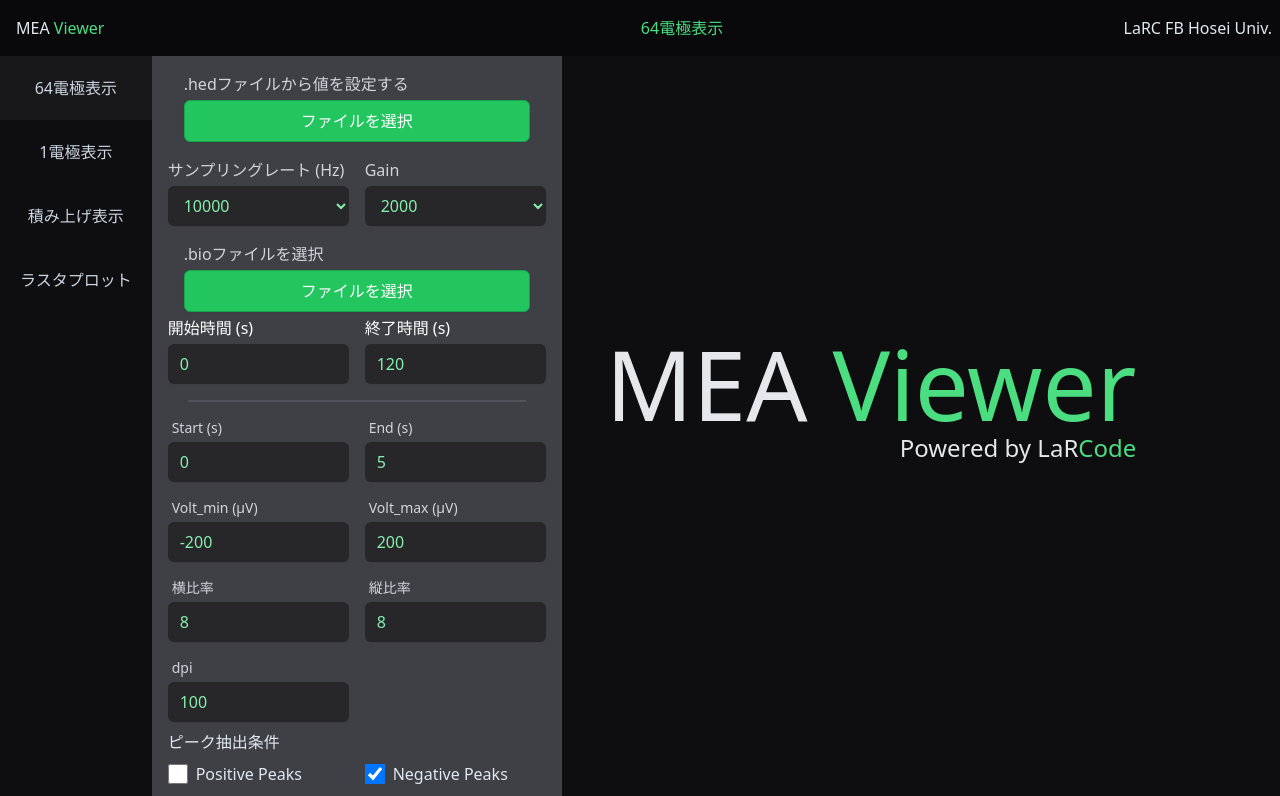
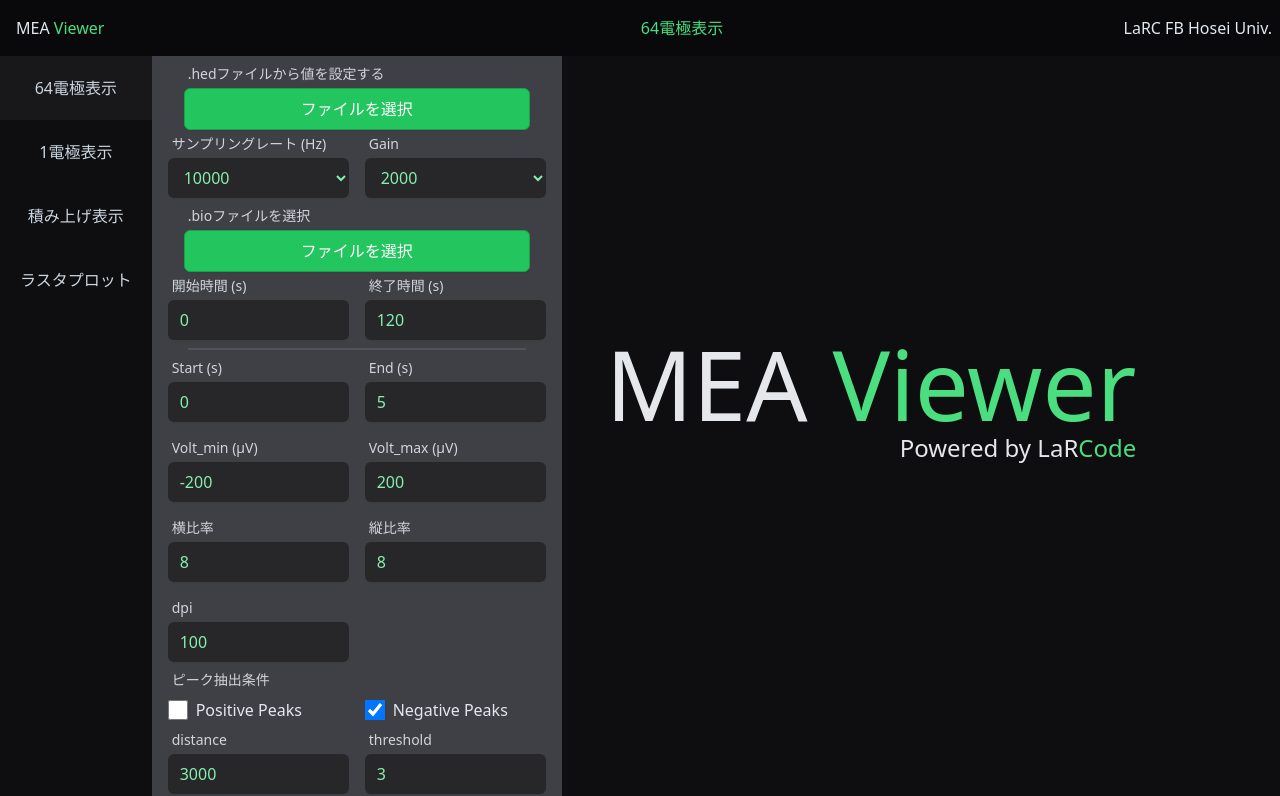
Before and after one commit to kkito0726/mea-viewer, a React (Vite) app in the folder client/: page /showAll in a window 1280 px wide. Shown: the top 796 px of the page. Built offline with nearby package versions, Linux system fonts and the light colour scheme.

Commit message:
CCSを修正

```diff
--- a/client/src/components/Processing.tsx
+++ b/client/src/components/Processing.tsx
@@ -3,8 +3,10 @@ type ProcessingProps = {
 };
 export const Processing: React.FC<ProcessingProps> = ({ message }) => {
   return (
-    <div className="flex justify-center rounded-lg fixed top-1/2 left-1/2 transform -translate-y-1/2 -translate-x-1/2 text-7xl bg-zinc-900 z-50">
-      <p className="text-slate-200 p-2">{message}</p>
+    <div className="fixed top-0 w-screen h-screen  bg-gray-500 opacity-60 z-10">
+      <div className="flex justify-center rounded-lg fixed top-1/2 left-1/2 transform -translate-y-1/2 -translate-x-1/2 text-7xl z-50">
+        <p className="text-slate-200 p-2">{message}</p>
+      </div>
     </div>
   );
 };
--- a/client/src/components/body/form/PeakForm.tsx
+++ b/client/src/components/body/form/PeakForm.tsx
@@ -15,7 +15,7 @@ export const PeakForm: React.FC<PeakFormProps> = ({
   const peakFormData = getPeakFormData(peakFormValue);
   return (
     <div className="text-slate-200">
-      <div className="py-2">
+      <div className="py-2 block text-sm font-medium text-gray-300 px-1">
         <span>ピーク抽出条件</span>
       </div>
 
--- a/client/src/components/body/readMeaFile/BioInput.tsx
+++ b/client/src/components/body/readMeaFile/BioInput.tsx
@@ -27,9 +27,9 @@ export const BioInput: React.FC<BioInputProps> = ({
     }
   };
   return (
-    <div className="p-4 text-white">
+    <div className="px-4 py-2 text-white">
       <div className="flex flex-col px-4 pb-1">
-        <span className="block font-medium text-gray-300 rounded-sm">
+        <span className="block font-medium text-gray-300 rounded-sm text-sm px-1">
           .bioファイルを選択
         </span>
         <button
@@ -49,7 +49,12 @@ export const BioInput: React.FC<BioInputProps> = ({
       </div>
       <div className="grid grid-cols-1 md:grid-cols-2 gap-4">
         <div>
-          <label htmlFor="">開始時間 (s)</label>
+          <label
+            htmlFor=""
+            className="block text-sm font-medium text-gray-300 px-1"
+          >
+            開始時間 (s)
+          </label>
           <input
             className={barCss}
             name="start"
@@ -59,7 +64,12 @@ export const BioInput: React.FC<BioInputProps> = ({
           />
         </div>
         <div>
-          <label htmlFor="">終了時間 (s)</label>
+          <label
+            htmlFor=""
+            className="block text-sm font-medium text-gray-300 px-1"
+          >
+            終了時間 (s)
+          </label>
           <input
             className={barCss}
             name="end"
--- a/client/src/components/body/readMeaFile/HedInput.tsx
+++ b/client/src/components/body/readMeaFile/HedInput.tsx
@@ -32,8 +32,8 @@ export const HedInput: React.FC<BioInputProps> = ({
   return (
     <div>
       <div className="px-4 text-gray-300 max-w-2xl mx-auto">
-        <div className="flex flex-col p-4">
-          <span className="block font-medium text-gray-300 rounded-sm">
+        <div className="flex flex-col px-4 pt-2 pb-1">
+          <span className="block font-medium text-gray-300 rounded-sm text-sm px-1">
             .hedファイルから値を設定する
           </span>
           <button
@@ -54,7 +54,12 @@ export const HedInput: React.FC<BioInputProps> = ({
 
         <div className="grid grid-cols-1 md:grid-cols-2 gap-4">
           <div>
-            <label htmlFor="sampling-rate">サンプリングレート (Hz)</label>
+            <label
+              htmlFor="sampling-rate"
+              className="block text-sm font-medium text-gray-300 px-1"
+            >
+              サンプリングレート (Hz)
+            </label>
             <select
               className={barCss}
               value={hedValue.sampling_rate}
@@ -71,7 +76,12 @@ export const HedInput: React.FC<BioInputProps> = ({
             </select>
           </div>
           <div>
-            <label htmlFor="gain">Gain</label>
+            <label
+              htmlFor="gain"
+              className="block text-sm font-medium text-gray-300 px-1"
+            >
+              Gain
+            </label>
             <select
               className={barCss}
               value={hedValue.gain}
--- a/client/src/components/body/readMeaFile/ReadBio.tsx
+++ b/client/src/components/body/readMeaFile/ReadBio.tsx
@@ -52,7 +52,7 @@ export const ReadBio: React.FC<ReadBioProps> = ({
         bioName={fileName.bioName}
         meaData={meaData}
       />
-      <div className="px-9 pb-4">
+      <div className="px-9 pb-2">
         <hr className="border border-zinc-600" />
       </div>
       {isBioRead ? <Processing message="MEAデータ読み込み中..." /> : null}
--- a/client/src/components/footer/Footer.tsx
+++ b/client/src/components/footer/Footer.tsx
@@ -1,6 +1,6 @@
 export const Footer = () => {
   return (
-    <footer className="flex justify-center text-slate-200 p-7 text-xl">
+    <footer className="flex justify-center text-slate-200 p-5 text-xl">
       <span>
         Powered by LaR<span className="text-green-400">Code</span>
       </span>
```
